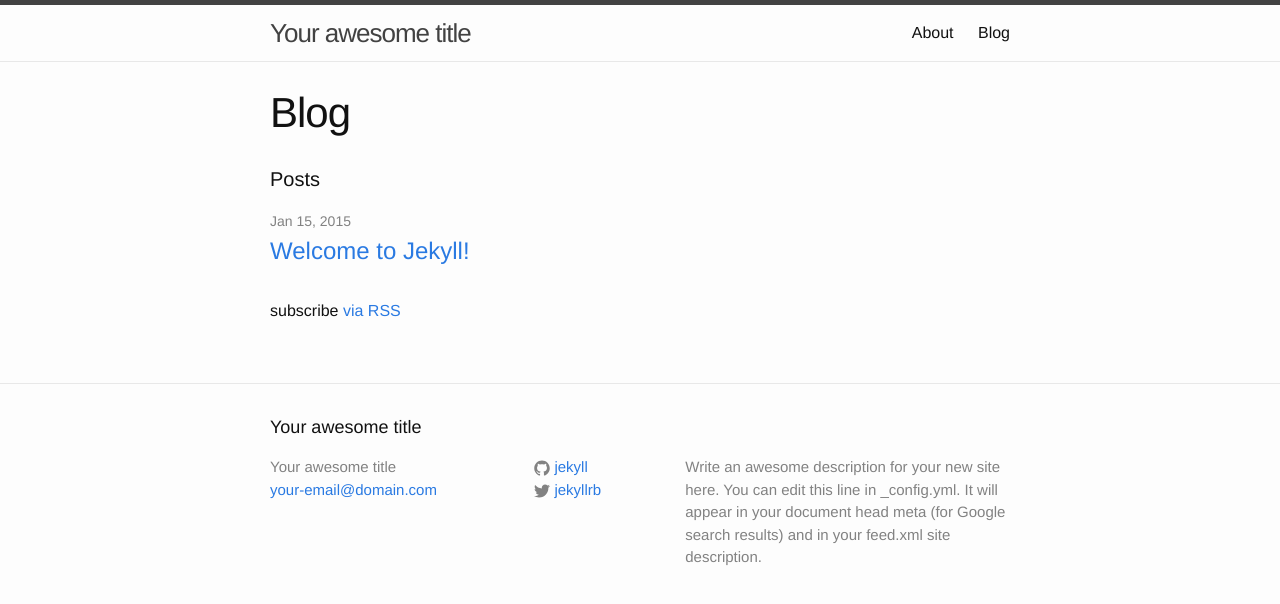
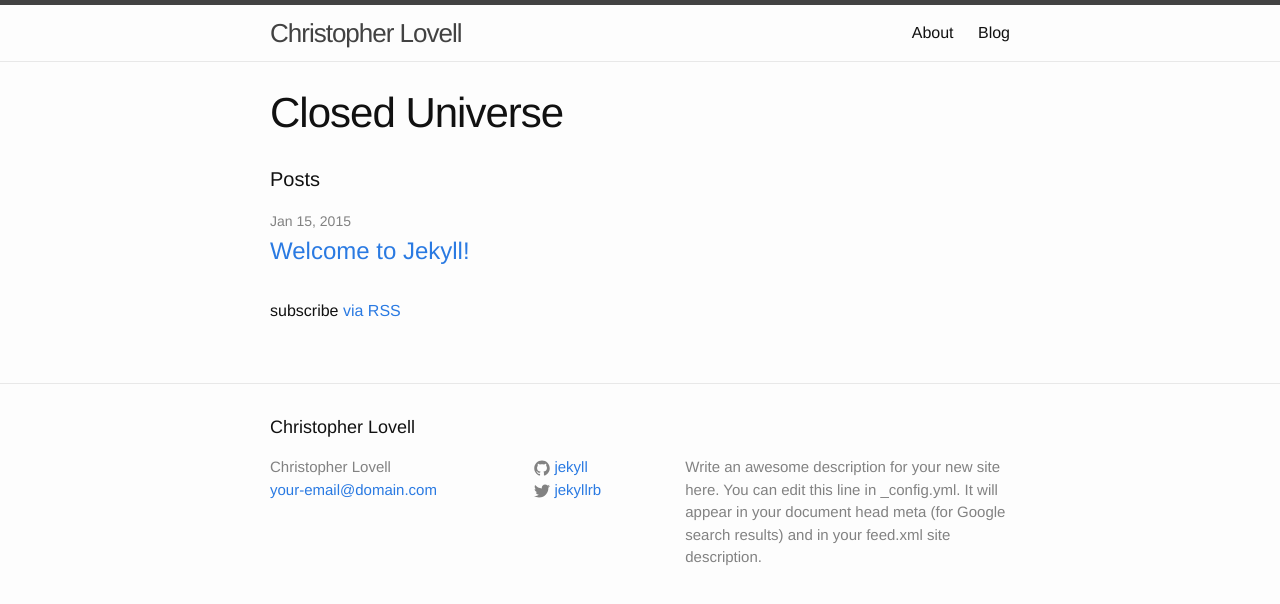
Before and after one commit to polyphant1/polyphant1.github.io, a Jekyll site: the page built from blog/index.html, in a window 1280 px wide. Shown: the top 604 px of the page. Built offline with Jekyll 4.4.1, drawn with Linux system fonts in a browser that asks for light colours.

Commit message:
added new layout for blog listings

```diff
--- a/_config.yml
+++ b/_config.yml
@@ -1,7 +1,7 @@
 permalink: /blog/:categories/:year/:month/:day/:title.html
 
 # Site settings
-title: Your awesome title
+title: Christopher Lovell
 email: your-email@domain.com
 description: > # this means to ignore newlines until "baseurl:"
   Write an awesome description for your new site here. You can edit this
--- /dev/null
+++ b/_layouts/blog_page.html
@@ -0,0 +1,14 @@
+---
+layout: default
+---
+<div class="post">
+
+  <header class="post-header">
+    <h1 class="post-title">Closed Universe</h1>
+  </header>
+
+  <article class="post-content">
+    {{ content }}
+  </article>
+
+</div>
--- a/blog/index.html
+++ b/blog/index.html
@@ -1,5 +1,5 @@
 ---
-layout: page
+layout: blog_page
 title: Blog
 permalink: /blog/
 ---
```
